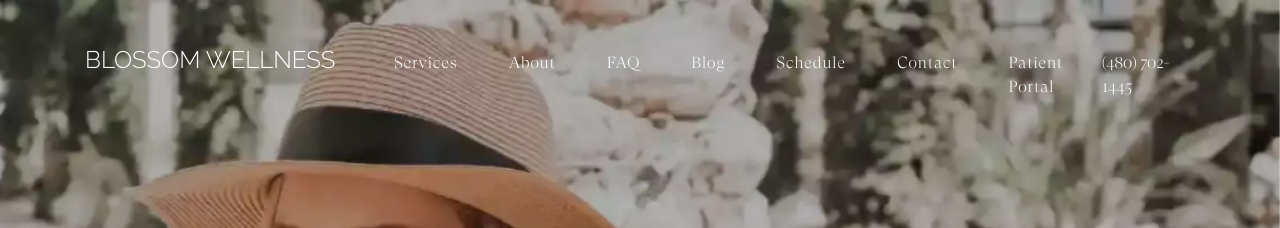
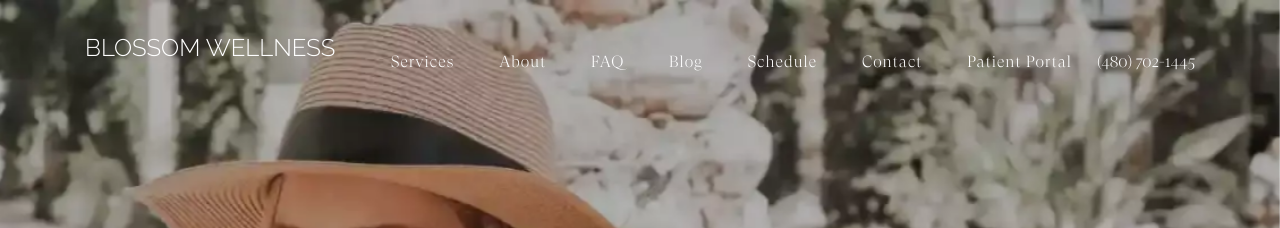
Before and after one commit to kburke8/drtaraburke, a Jekyll site: the page built from index.md, in a window 1280 px wide. Shown: the top 228 px of the page. Built offline with Jekyll 4.4.1, drawn with Linux system fonts in a browser that asks for light colours; nearby versions of some CDN libraries; library files that are not in the unit come from our copies; a script that is not in the unit is left out.

Commit message:
fix phone and PP

```diff
--- a/_sass/components/_navbar.scss
+++ b/_sass/components/_navbar.scss
@@ -117,7 +117,7 @@
     .navbar-nav {
       .nav-item {
         .nav-link {
-          padding: 1.6em 1.6em !important;
+          padding: 1.4em 1.4em !important;
           color: white;
         }
       }
```
